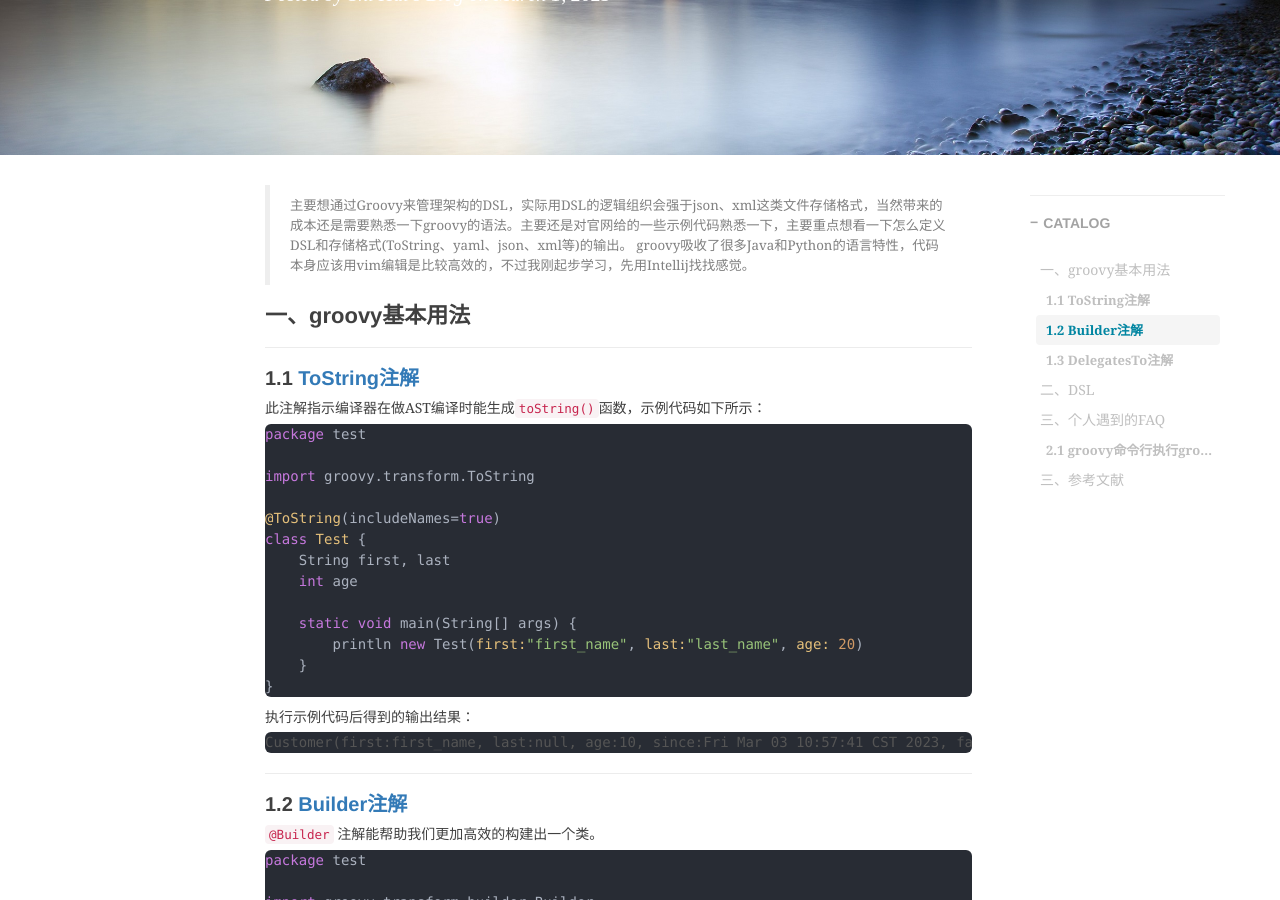
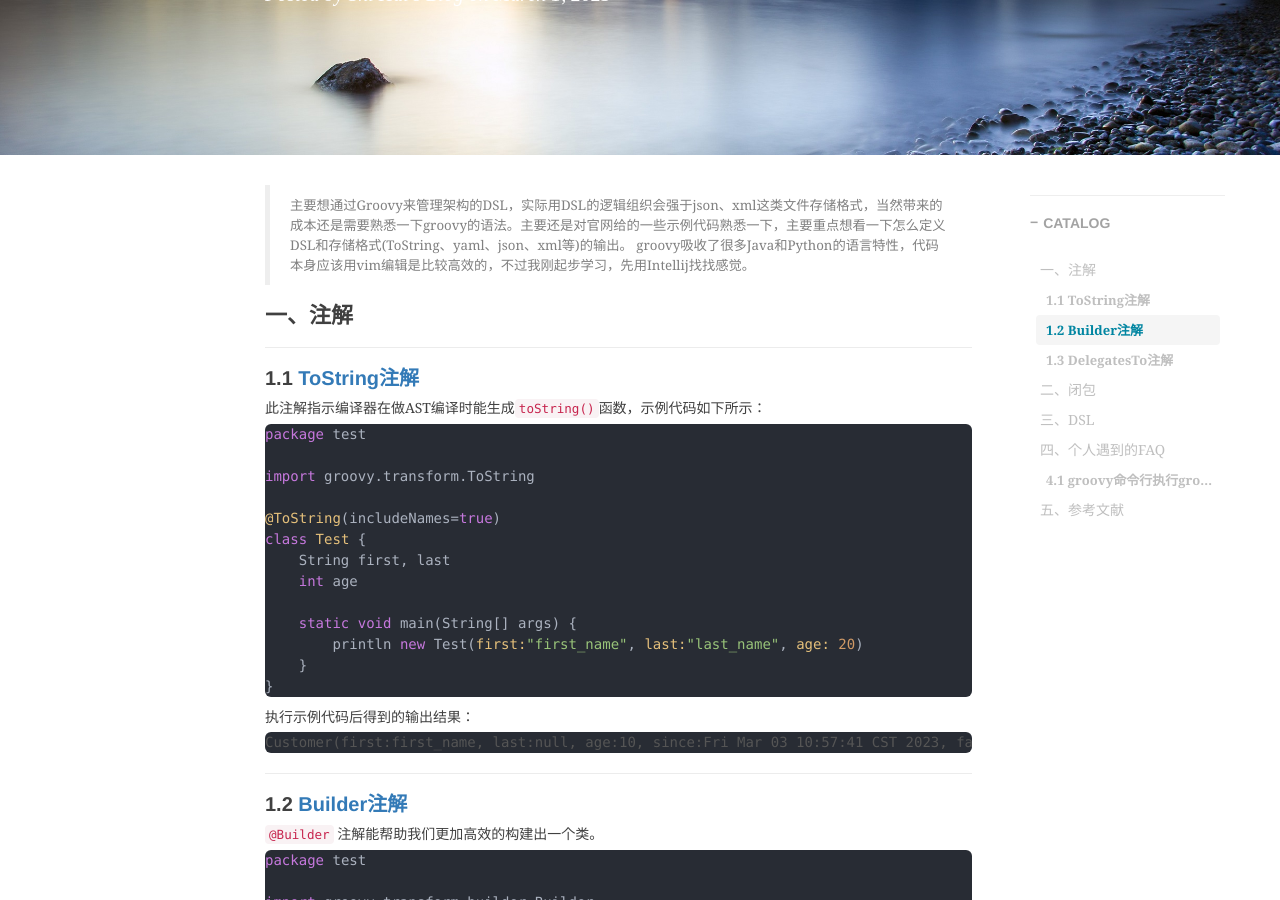
Before and after one commit to shihai1991/shihai1991.github.io, a Jekyll site: the page built from _posts/2023-03-01-groovy学习.md, in a window 1280 px wide and 900 px high, scrolled down 300 px. Built offline with Jekyll 4.4.1, drawn with Linux system fonts in a browser that asks for light colours; nearby versions of some CDN libraries; comment, search, counter and statistics services are not loaded; some of the changed text lies outside the part shown.

Commit message:
Update 2023-03-01-groovy学习.md

````diff
--- a/_posts/2023-03-01-groovy学习.md
+++ b/_posts/2023-03-01-groovy学习.md
@@ -12,7 +12,7 @@ time: '2023.03.01 16:11:00'
 > 主要想通过Groovy来管理架构的DSL，实际用DSL的逻辑组织会强于json、xml这类文件存储格式，当然带来的成本还是需要熟悉一下groovy的语法。主要还是对官网给的一些示例代码熟悉一下，主要重点想看一下怎么定义DSL和存储格式(ToString、yaml、json、xml等)的输出。
 > groovy吸收了很多Java和Python的语言特性，代码本身应该用vim编辑是比较高效的，不过我刚起步学习，先用Intellij找找感觉。
 
-# 一、groovy基本用法
+# 一、注解
 ## 1.1 [ToString注解](https://docs.groovy-lang.org/next/html/gapi/groovy/transform/ToString.html)
 此注解指示编译器在做AST编译时能生成`toString()`函数，示例代码如下所示：
 ```groovy
@@ -180,7 +180,10 @@ class Conf {
 }
 ```
 
-# 二、DSL
+# 二、闭包
+TODO
+
+# 三、DSL
 
 ```groovy
 handle(new Handler() {
@@ -197,9 +200,9 @@ handle {
 }
 ```
 
-# 三、个人遇到的FAQ
+# 四、个人遇到的FAQ
 
-## 2.1 groovy命令行执行groovy脚本提示`Caught: java.lang.ClassNotFoundException`
+## 4.1 groovy命令行执行groovy脚本提示`Caught: java.lang.ClassNotFoundException`
 对一个对象实例做深度拷贝操作，在`jetbrains`中执行是没问题的，但是用命令行方式进行就报错了。导致这个问题的原因是用`groovy`命令行方式执行没有编译过程，所以`classLoader`找不到相关的`class`类。
 ```
 import groovy.transform.builder.Builder
@@ -231,7 +234,7 @@ class Copy implements Serializable{
 ```
 解决此问题的一个办法是用`groovyc`编译生成`class`类，然后用`java copy.class`的方式执行。还有一个办法是先把要调用到的类编译出来，然后要执行groovy脚本的时候使用：`groovy -cp your_classes_lib your_script.groovy`的模式来执行。
 
-# 三、参考文献
+# 五、参考文献
 - [java闭包必看](https://zhuanlan.zhihu.com/p/357864072)
 - [一杆到底：DSL 领域特定语言](https://developer.aliyun.com/article/885778#slide-19)
 - [Building.modern(DSLs).with(Groovy)](https://github.com/melix/devoxxbe2015-groovy-dsls/blob/7e6d2abacdc2d531fd70f8cebb35e1904049a3ac/src/docs/asciidoc/index.adoc)
````
